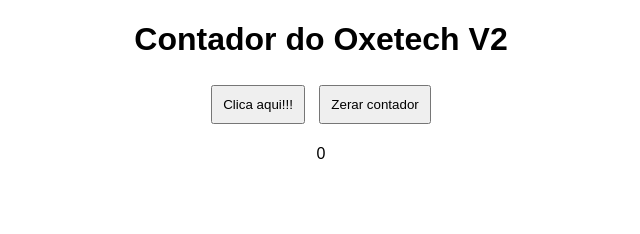
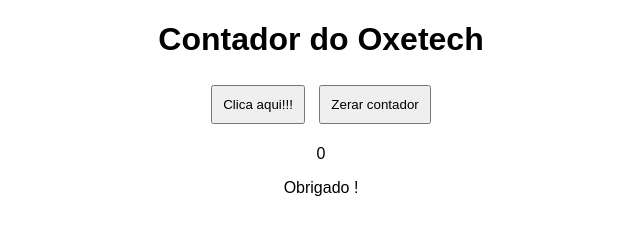
Before and after one commit to Ulpio/workshop-oxetech, a plain HTML site: page index.html in a window 1280 px wide. Shown: the whole page, without its empty margins (319-959 px from the left). Drawn offline with Linux system fonts and the light colour scheme.

Commit message:
add html

```diff
--- a/index.html
+++ b/index.html
@@ -6,9 +6,10 @@
         <link rel="stylesheet" href="style.css">
     </head>
     <body>
-        <h1>Contador do Oxetech V2</h1>
+        <h1>Contador do Oxetech</h1>
         <button onclick="incrementar()">Clica aqui!!!</button>
         <button onclick="zerar()">Zerar contador</button>
         <p id="contador">0</p>
+        <p> Obrigado !</p>
     </body>
 </html>
```
